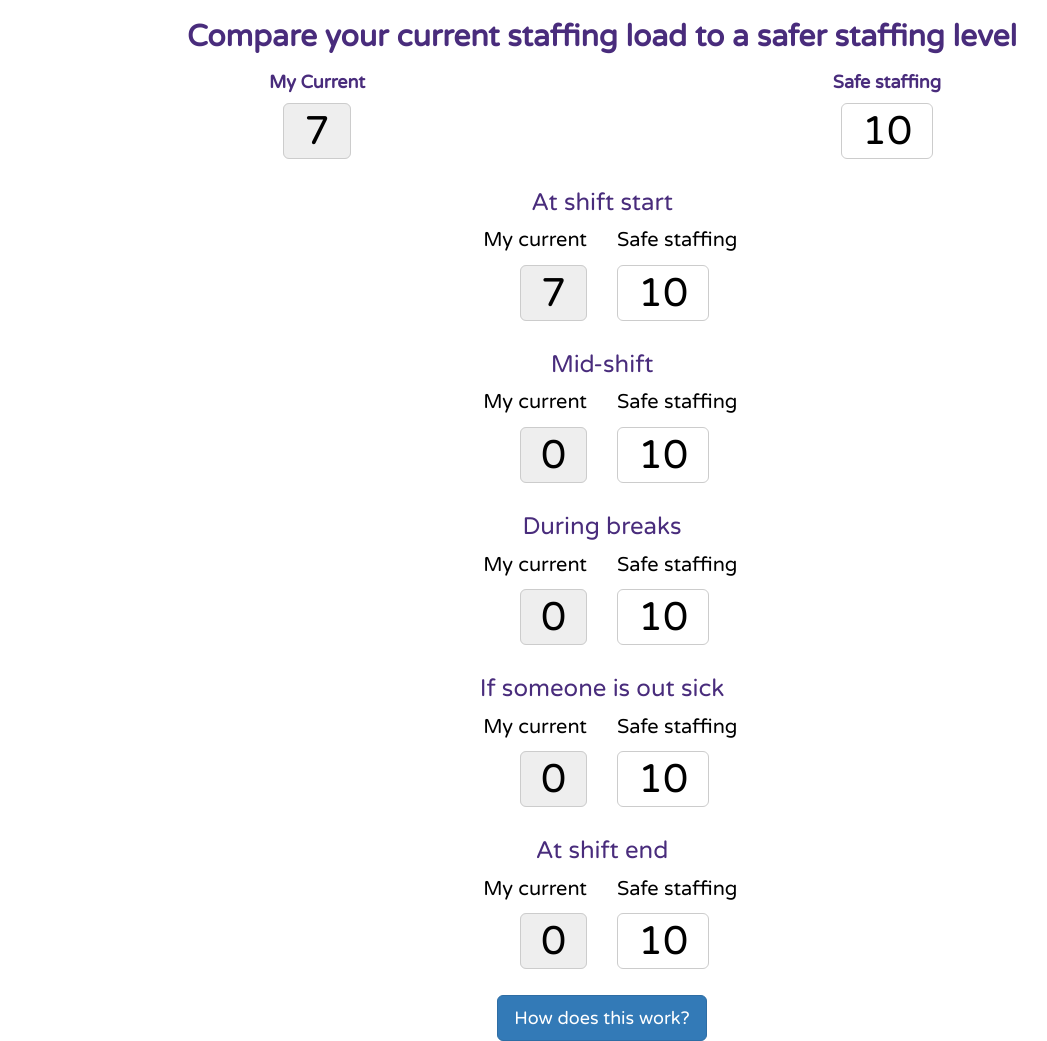
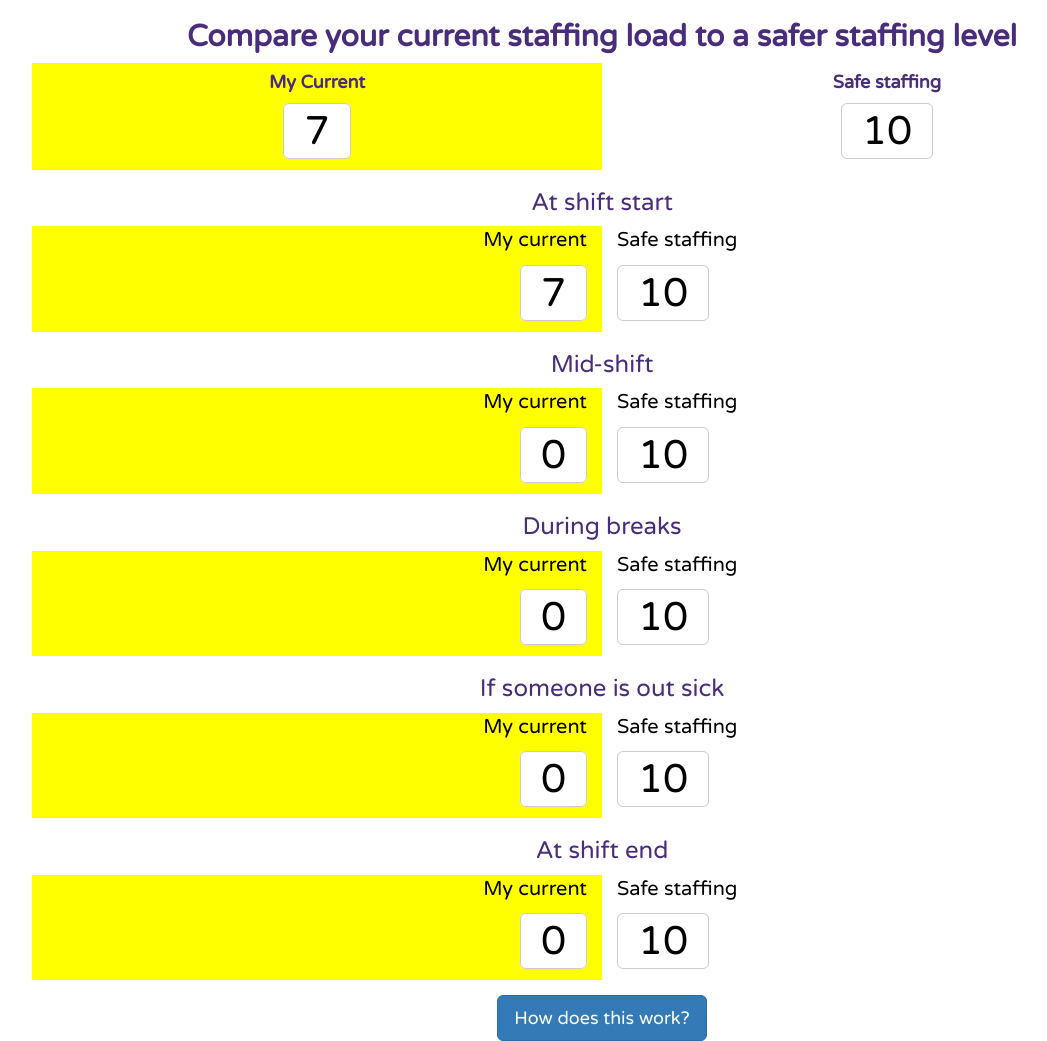
Before and after one commit to mattsedlar/DialysisCalc, a Django app: template form/templates/action.html in a window 1280 px wide. Shown: the whole page, without its empty margins (38-1085 px from the left). Run offline with Django 3.2, Linux system fonts and the light colour scheme; data comes from the database, SQL or seed files in the repository; both versions use the stored data as it was after the commit; the template is opened without the code that fills it: values that come from a table or form of the project are taken from there, most other values are stand-ins (such as "Sample title", 1, 10 or a date in 2020); some libraries are stand-ins or nearby versions.

Commit message:
Yellow shades

```diff
--- a/form/static/js/scripts.js
+++ b/form/static/js/scripts.js
@@ -166,7 +166,7 @@ $(document).ready(function(){
                let x = document.getElementById("id_clinic_name");
                for (var step = 0; step < davita.length; step++) {
                   var option = document.createElement("option");
-                  option.text = davita[step]
+                  option.text = davita[step];
                   x.add(option);
                }
         } else if ($(this).val() == "Fresenius Medical Care") {
@@ -174,7 +174,7 @@ $(document).ready(function(){
                let x = document.getElementById("id_clinic_name");
                for (var step = 0; step < fresenius.length; step++) {
                   var option = document.createElement("option");
-                  option.text = fresenius[step]
+                  option.text = fresenius[step];
                   x.add(option);
                }
         }
--- a/form/static/styles/styles.css
+++ b/form/static/styles/styles.css
@@ -49,8 +49,13 @@ select.form-control, .btn {
     display: none;
  }
 
+.yellow {
+  background-color:#FFFF00;
+}
+
 .response-load {
   text-align:right;
+  background-color: #FFFF00;
 }
 
 .safe-load {
@@ -79,11 +84,6 @@ select.form-control, .btn {
     font-size:2em;
 }
 
-.response-load .loads_value {
-    background-color: #eee;
-}
-
-
 @media screen and (max-width: 767px) {
   form {
     text-align: left;
--- a/form/templates/action.html
+++ b/form/templates/action.html
@@ -28,9 +28,9 @@
         <h2>Compare your current staffing load to a safer staffing level</h2>
 
                 <div class="row">
-                <div class="col-xs-6" style="{{ social }}">
+                <div class="col-xs-6 yellow" style="{{ social }}">
                     <h4><strong>My Current</strong></h4>
-                    <p><span class="loads_value" style="background-color:#eee;">{{query.opening}}</span></p>
+                    <p><span class="loads_value">{{query.opening}}</span></p>
                 </div>
                 <div class="col-xs-6" style="{{ social }}">
                     <h4><strong>Safe staffing</strong></h4>
```
Also changed, not shown: db.sqlite3.
